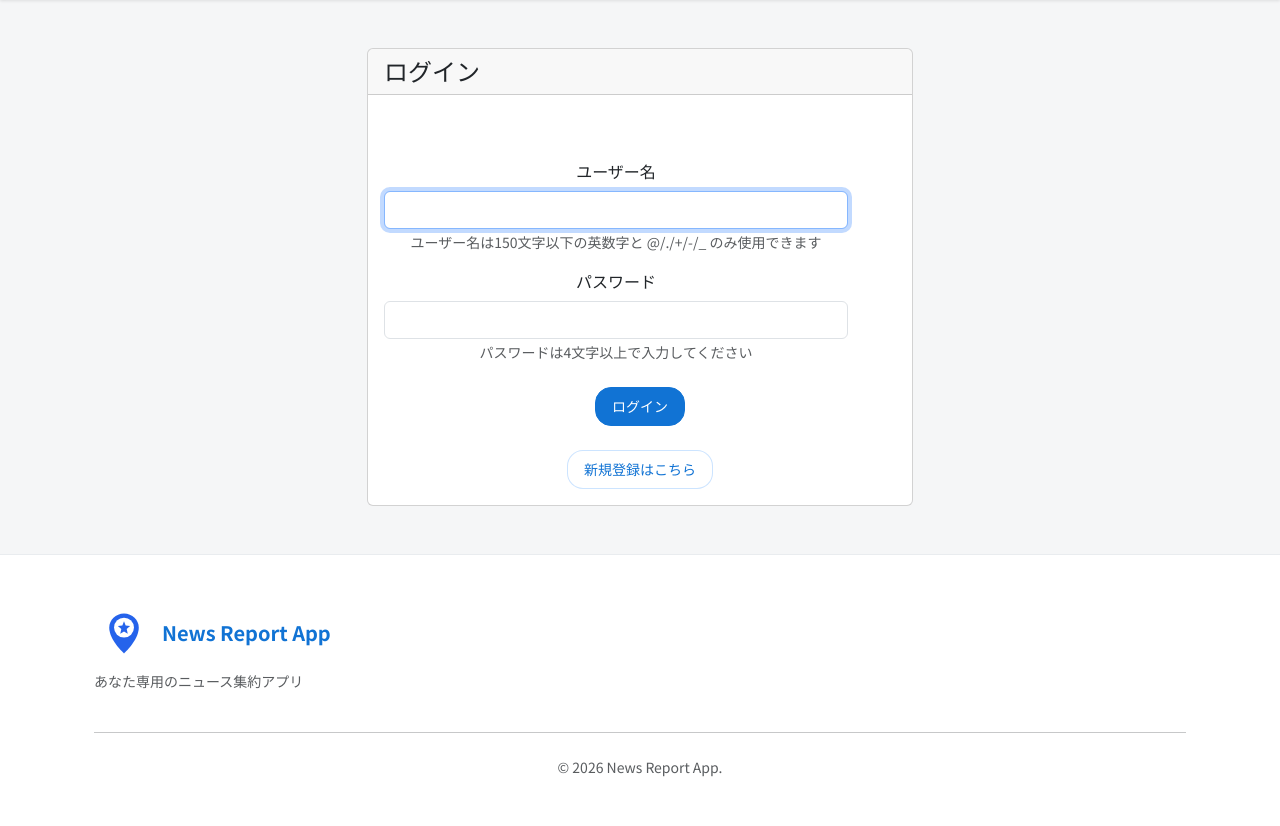
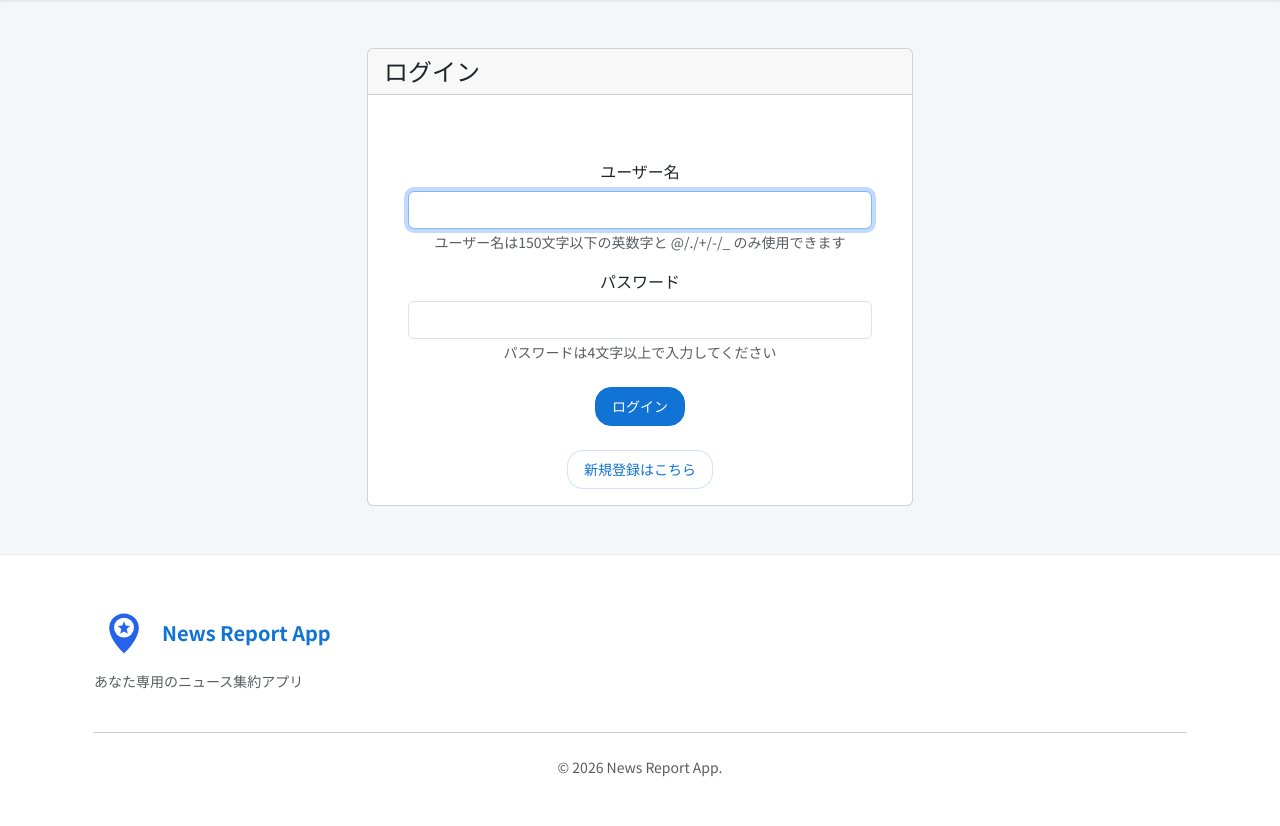
Before and after one commit to miiyttu/news_report, a Django app: page /login/ in a window 1280 px wide. Shown: the part 93-919 px from the top of the page. Run offline with Django 5.2, Linux system fonts and the light colour scheme; data that the repository does not hold is empty.

Commit message:
feat: Improve UI and documentation

```diff
--- a/news_collector/templates/registration/login.html
+++ b/news_collector/templates/registration/login.html
@@ -1,7 +1,7 @@
 {% extends 'news_collector/base.html' %}
 {% block title %}News Report - ログイン{% endblock %}
 {% block content %}
-    <div class="container mt-5 mb-5">
+    <div id="login-page" class="container mt-5 mb-5">
         <div class="row justify-content-center">
             <div class="col-md-6">
                 <div class="card">
@@ -13,12 +13,12 @@
                         <form method="post">
                             {% csrf_token %}
                             <input type="hidden" name="next" value="{{ request.GET.next }}">
-                            <div class="mb-3 me-5 mt-5 text-center">
+                            <div class="mb-3 mx-4 mt-5 text-center">
                                 <label for="{{ form.username.id_for_label }}" class="form-label">{{ form.username.label }}</label>
                                 {{ form.username }}
                                 {% if form.username.help_text %}<small class="form-text text-muted">{{ form.username.help_text }}</small>{% endif %}
                             </div>
-                            <div class="mb-3 me-5 text-center">
+                            <div class="mb-3 mx-4 text-center">
                                 <label for="{{ form.password.id_for_label }}" class="form-label">{{ form.password.label }}</label>
                                 {{ form.password }}
                                 {% if form.password.help_text %}<small class="form-text text-muted">{{ form.password.help_text }}</small>{% endif %}
--- a/static/news_collector/css/style.css
+++ b/static/news_collector/css/style.css
@@ -460,3 +460,8 @@ footer {
 .form-control{
     font-size: 1rem;
 }
+
+
+/* ========================================
+   ログインページ用スタイル
+   ======================================== */
```
Also changed, not shown: news_collector/templates/news_collector/my_page.html (+6 -2 lines).
